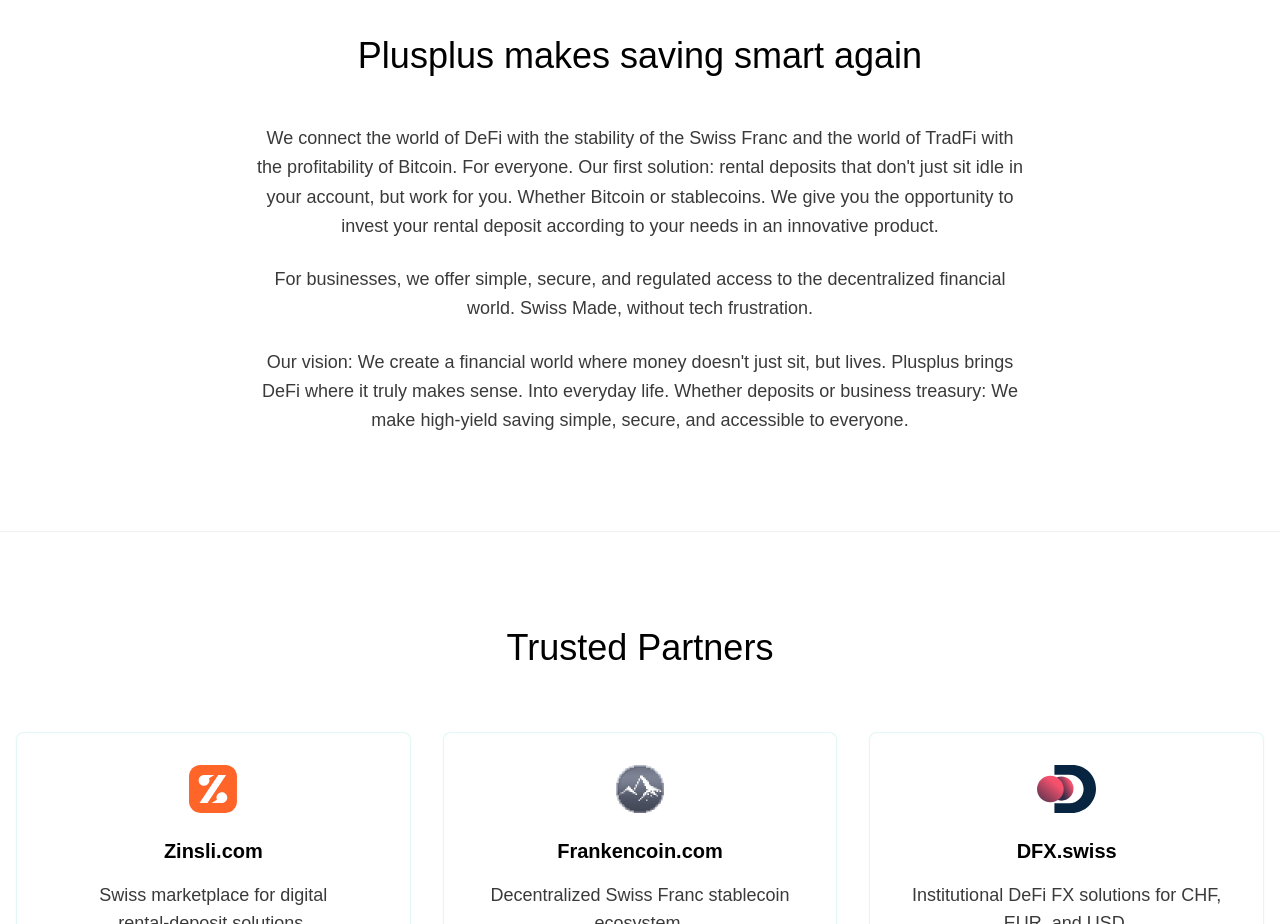
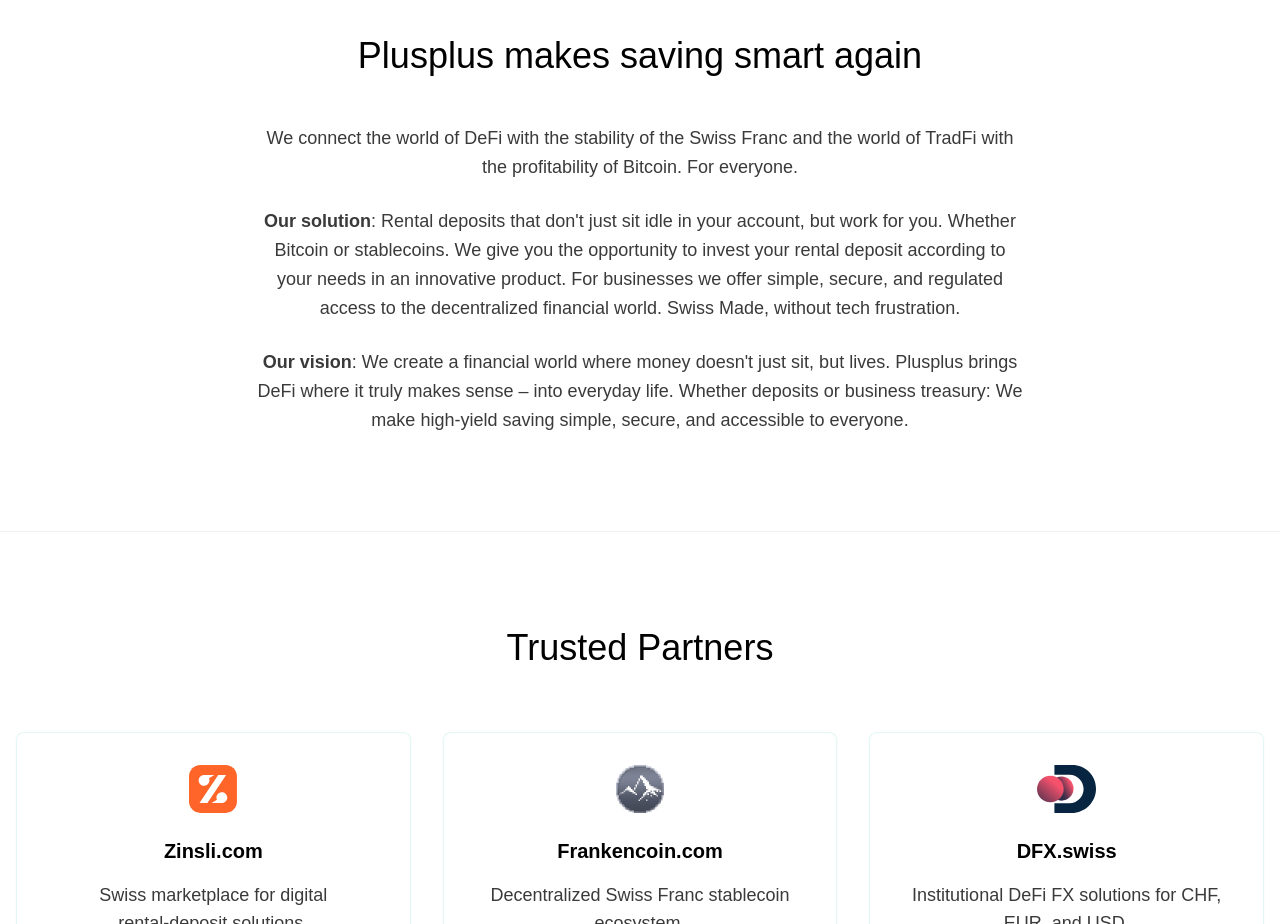
Before and after one commit to beni048/plusplus-website, a Next.js app: page /en in a window 1280 px wide. Shown: the part 860-1784 px from the top of the page. Built offline with nearby package versions, Linux system fonts and the light colour scheme.

Commit message:
about reworked

```diff
--- a/app/[locale]/page.tsx
+++ b/app/[locale]/page.tsx
@@ -96,10 +96,14 @@
               {t('about.paragraph1')}
             </p>
             <p className="text-lg leading-relaxed text-neutral-dark">
-              {t('about.paragraph2')}
+              <span dangerouslySetInnerHTML={{
+                __html: t('about.paragraph2').replace(/\*\*(.*?)\*\*/g, '<strong>$1</strong>')
+              }} />
             </p>
             <p className="text-lg leading-relaxed text-neutral-dark">
-              {t('about.paragraph3')}
+              <span dangerouslySetInnerHTML={{
+                __html: t('about.paragraph3').replace(/\*\*(.*?)\*\*/g, '<strong>$1</strong>')
+              }} />
             </p>
           </div>
         </div>
--- a/messages/de.json
+++ b/messages/de.json
@@ -13,9 +13,9 @@
   },
   "about": {
     "title": "Plusplus macht Sparen wieder smart",
-    "paragraph1": "Wir verbinden die Welt von DeFi mit der Stabilität des Schweizer Frankens und die Welt von TradFi mit der Rentabilität des Bitcoins. Für alle. Unsere erste Lösung: Mietkautionen, die nicht einfach auf dem Konto verstauben, sondern für Sie arbeiten. Ob Bitcoin oder Stablecoins. Bei uns bekommen Sie die Möglichkeit, Ihre Mietkaution nach Ihren Bedürfnissen in einem innovativen Produkt anzulegen.",
-    "paragraph2": "Für Unternehmen bieten wir einfache, sichere und regulierte Zugänge zur dezentralen Finanzwelt. Swiss Made, ohne Tech-Frust.",
-    "paragraph3": "Unsere Vision: Wir schaffen eine Finanzwelt, in der Geld nicht einfach liegt, sondern lebt. Plusplus bringt DeFi dorthin, wo es wirklich Sinn macht. In den Alltag. Ob Kaution oder Business Treasury: Wir machen renditestarkes Sparen einfach, sicher und für alle zugänglich."
+    "paragraph1": "Wir verbinden die Welt von DeFi mit der Stabilität des Schweizer Frankens und die Welt von TradFi mit der Rentabilität des Bitcoins. Für alle.",
+    "paragraph2": "**Unsere Lösung**: Mietkautionen, die nicht einfach auf dem Konto verstauben, sondern für Sie arbeiten. Ob Bitcoin oder Stablecoins. Bei uns bekommen Sie die Möglichkeit, Ihre Mietkaution nach Ihren Bedürfnissen in einem innovativen Produkt anzulegen. Für Unternehmen bieten wir einfache, sichere und regulierte Zugänge zur dezentralen Finanzwelt. Swiss Made, ohne Tech-Frust.",
+    "paragraph3": "**Unsere Vision**: Wir schaffen eine Finanzwelt, in der Geld nicht einfach liegt, sondern lebt. Plusplus bringt DeFi dorthin, wo es wirklich Sinn macht – in den Alltag. Ob Kaution oder Business Treasury: Wir machen renditestarkes Sparen einfach, sicher und für alle zugänglich."
   },
   "team": {
     "title": "Unser Team",
--- a/messages/en.json
+++ b/messages/en.json
@@ -13,9 +13,9 @@
   },
   "about": {
     "title": "Plusplus makes saving smart again",
-    "paragraph1": "We connect the world of DeFi with the stability of the Swiss Franc and the world of TradFi with the profitability of Bitcoin. For everyone. Our first solution: rental deposits that don't just sit idle in your account, but work for you. Whether Bitcoin or stablecoins. We give you the opportunity to invest your rental deposit according to your needs in an innovative product.",
-    "paragraph2": "For businesses, we offer simple, secure, and regulated access to the decentralized financial world. Swiss Made, without tech frustration.",
-    "paragraph3": "Our vision: We create a financial world where money doesn't just sit, but lives. Plusplus brings DeFi where it truly makes sense. Into everyday life. Whether deposits or business treasury: We make high-yield saving simple, secure, and accessible to everyone."
+    "paragraph1": "We connect the world of DeFi with the stability of the Swiss Franc and the world of TradFi with the profitability of Bitcoin. For everyone.",
+    "paragraph2": "**Our solution**: Rental deposits that don't just sit idle in your account, but work for you. Whether Bitcoin or stablecoins. We give you the opportunity to invest your rental deposit according to your needs in an innovative product. For businesses we offer simple, secure, and regulated access to the decentralized financial world. Swiss Made, without tech frustration.",
+    "paragraph3": "**Our vision**: We create a financial world where money doesn't just sit, but lives. Plusplus brings DeFi where it truly makes sense – into everyday life. Whether deposits or business treasury: We make high-yield saving simple, secure, and accessible to everyone."
   },
   "team": {
     "title": "Our Team",
```
Also changed, not shown: 2 other files (tests, documents, lock files or other folders).
